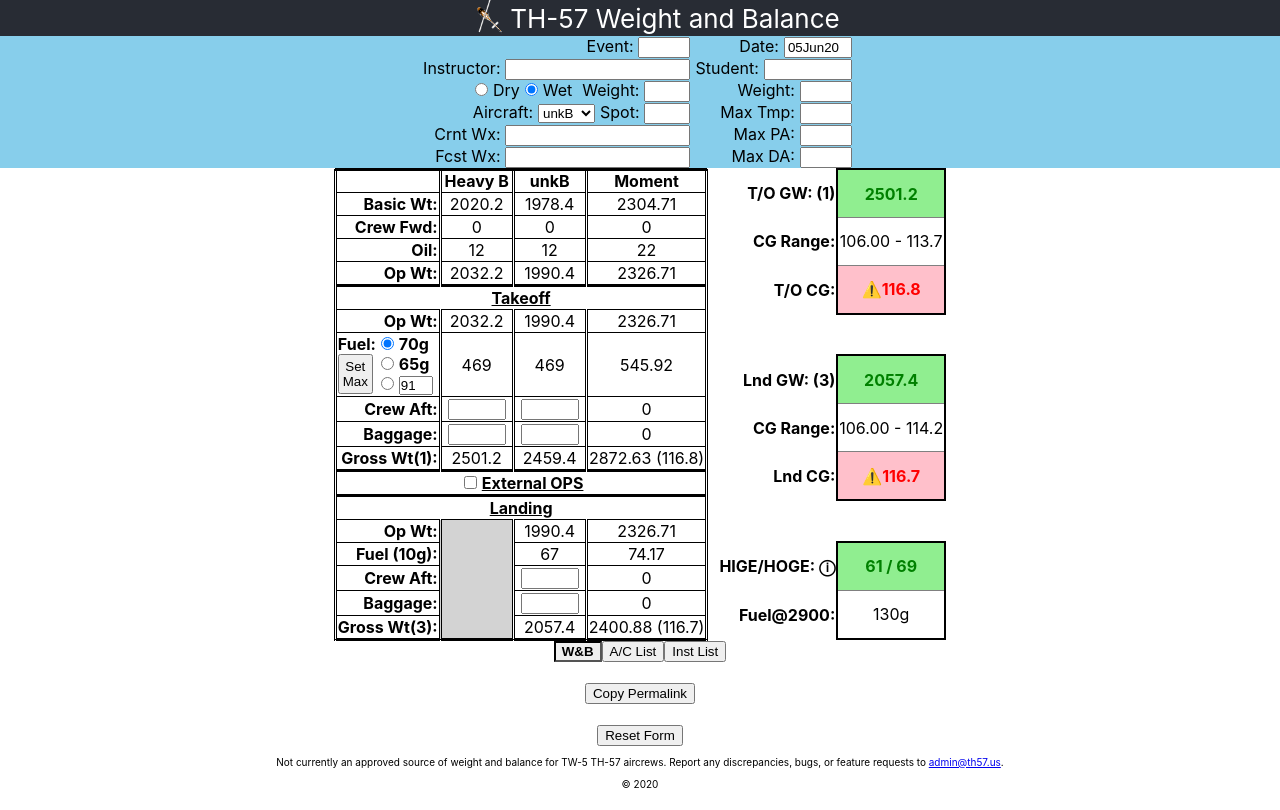
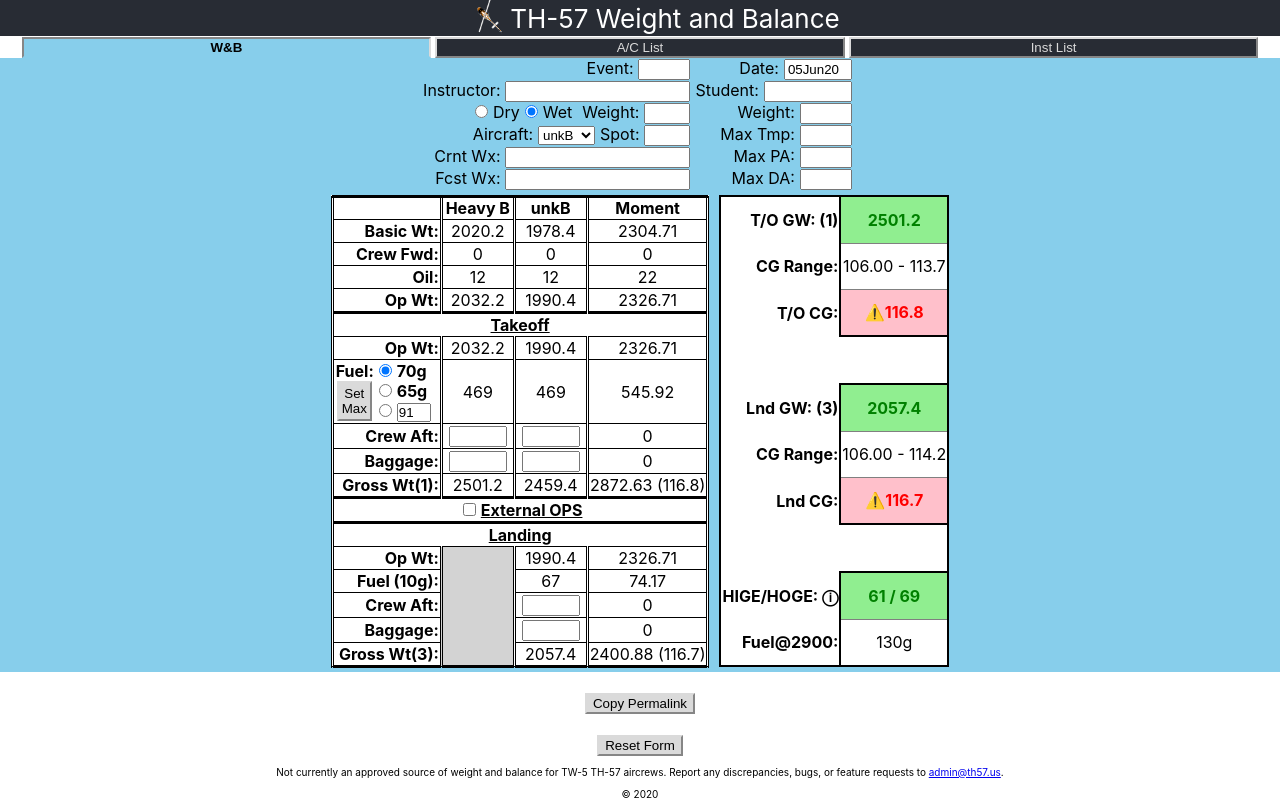
Before and after one commit to began91/th57, a React (Create React App) app: page / in a window 1280 px wide. Built offline with nearby package versions, Linux system fonts and the light colour scheme.

Commit message:
Change view buttons to tabs and format background

```diff
--- a/src/App.css
+++ b/src/App.css
@@ -49,6 +49,7 @@
   justify-content: center;
   font-size: calc(10px + 2vmin);
   color: white;
+  cursor: pointer;
 }
 
 .App-header span {
@@ -69,6 +70,10 @@
   }
 }
 
+.AC-view, .INST-view {
+  background-color: skyblue;
+}
+
 footer p {
   font-size: x-small;
 }
@@ -81,3 +86,16 @@ footer p {
 .url {
   display: none;
 }
+
+button {
+  display: inline-block;
+  border-radius: 0;
+  margin: 0 2px;
+  text-decoration: none;
+  text-align: center;
+  cursor: pointer;
+  -webkit-appearance: none;
+  -moz-appearance: none;
+  background-color: #dadada;
+  border: 2px outset #dadada;
+}
--- a/src/App.js
+++ b/src/App.js
@@ -3,10 +3,11 @@ import { connect } from 'react-redux';
 import { setValue, setURL, resetState } from './actions/Actions';
 import { CopyToClipboard } from 'react-copy-to-clipboard';
 import './App.css';
-import Form from './components/Form.js';
-import Results from './components/Results.js';
-import AircraftView from './components/AircraftView.js';
-import InstructorView from './components/InstructorView.js';
+import Form from './components/Form';
+import Results from './components/Results';
+import AircraftView from './components/AircraftView';
+import InstructorView from './components/InstructorView';
+import ViewButtons from './components/ViewButtons';
 import { presets } from './helpers/initialState';
 
 //console.log(window.location.search);
@@ -17,7 +18,7 @@ class App extends React.Component {
   constructor(props) {
     super(props);
 
-    const fnsToBind=['handleViewChange','updatePermalink','resetForm'];
+    const fnsToBind=['handleViewChange','updatePermalink','resetForm','setViewWB'];
     fnsToBind.forEach(fn => {
         this[fn] = this[fn].bind(this);
       }
@@ -26,6 +27,10 @@ class App extends React.Component {
 
   handleViewChange(e) {
     this.props.setValue('view', e.target.value);
+  }
+
+  setViewWB(e) {
+    this.props.setValue('view', 'WB');
   }
 
   updatePermalink() {
@@ -62,21 +67,17 @@ class App extends React.Component {
           {'.WB-view, .AC-view, .INST-view {display:none;}'}
           {'.'+this.props.app.view + '-view {display:block;}'}
         </style>
-        <header className="App-header">
+        <header className="App-header" onClick={this.setViewWB}>
           <div className="logo-holder">
             <img src={require('./images/helo.png')} alt="" className="helo" />
             <img src={require('./images/rotor.png')} alt="" className="rotor App-logo" />
           </div>
           <span>TH-57 Weight and Balance</span>
         </header>
+        <ViewButtons/>
         <div className="WB-view">
           <Form/>
           <Results/>
-        </div>
-        <div className="change-display AC-view INST-view">
-          <button className={this.props.app.view === "WB" ? 'selected' : ''} value="WB" onClick={this.handleViewChange}>W&amp;B</button>
-          <button className={this.props.app.view === "AC" ? 'selected' : ''} value="AC" onClick={this.handleViewChange}>A/C List</button>
-          <button className={this.props.app.view === "INST" ? 'selected' : ''} value="INST" onClick={this.handleViewChange}>Inst List</button>
         </div>
         <div className="AC-view">
           <AircraftView />
@@ -84,11 +85,7 @@ class App extends React.Component {
         <div className="INST-view">
           <InstructorView />
         </div>
-        <div className="change-display">
-          <button className={this.props.app.view === "WB" ? 'selected' : ''} value="WB" onClick={this.handleViewChange}>W&amp;B</button>
-          <button className={this.props.app.view === "AC" ? 'selected' : ''} value="AC" onClick={this.handleViewChange}>A/C List</button>
-          <button className={this.props.app.view === "INST" ? 'selected' : ''} value="INST" onClick={this.handleViewChange}>Inst List</button>
-        </div>
+
         <br/>
         <CopyToClipboard className="permalink" text={this.props.url}>
           <button>Copy Permalink</button>
--- a/src/components/Results.css
+++ b/src/components/Results.css
@@ -2,12 +2,14 @@
     display: flex;
     justify-content: center;
     flex-wrap: wrap;
+    background-color: skyblue;
 }
 
 table {
     max-width: 500px;
     border-collapse: collapse;
-    margin: 0 5px;
+    margin: 5px 5px;
+    background-color: white;
 }
 
 th, td {
@@ -17,7 +19,7 @@ th, td {
 }
 
 tr.no-borders th, tr.no-borders td {
-    border: 0px solid white;
+    border: none;
 }
 
 tr.no-borders td {
@@ -25,6 +27,15 @@ tr.no-borders td {
     border-left: 2px solid black;
     border-right: 2px solid black;
     text-align: auto;
+}
+
+.bottom-row {
+    border-bottom: 2px solid black;
+}
+
+tbody.second-table {
+    border: 2px solid black;
+
 }
 
 tr.no-borders td.light-underline {
@@ -67,7 +78,7 @@ tr.no-borders td.heavy-top {
 
 .fuel-radio {
     display: block;
-    min-width: 57px;
+    min-width: 65px;
 }
 
 label.fuel-radio span {
--- a/src/components/Results.js
+++ b/src/components/Results.js
@@ -327,17 +327,17 @@ class Results extends React.Component {
                         <td><input type="number" pattern="[0-9]*" className="baggage" value={this.props.baggage} onChange={this.handleInput} /></td>
                         <td>{Math.round(result.baggage * result.bagArm*100)/100}</td>
                     </tr>
-                    <tr>
+                    <tr className="bottom-row">
                         <th className="row-head">Gross Wt(3):</th>
                         <td className="col2 gray"></td>
                         <td>{result.lndWt.toFixed(1)}</td>
                         <td>{result.lndMoment.toFixed(2)} ({result.lndArm.toFixed(1)})</td>
                     </tr>
-                    <tr className="heading"></tr>
+                    <tr className="heading bottom-row"></tr>
                     </tbody>
                     </table>
                     <table>
-                    <tbody>
+                    <tbody className="second-table">
                     <tr className="no-borders">
                         <th className="row-head">T/O GW: ({result.heavier})</th>
                         <td colSpan="0" className={(result.highGW > 3200 ? 'err' : 'good')+ ' light-underline heavy-top'}><span role="img" aria-label="warning">⚠️</span>{result.highGW.toFixed(1)}</td>
@@ -350,7 +350,7 @@ class Results extends React.Component {
                         <th className="row-head">T/O CG:</th>
                         <td colSpan="0" className={(result.maxTakeoffArm > result.cgHighTakeoff || result.maxTakeoffArm < result.cgLow) ? 'err' : 'good'}><span role="img" aria-label="warning">⚠️</span>{result.maxTakeoffArm.toFixed(1)}</td>
                     </tr>
-                    <br/>
+                    <tr className="no-borders"><th colSpan="2"><br/></th></tr>
                     <tr className="no-borders">
                         <th className="row-head">Lnd GW: (3)</th>
                         <td colSpan="0" className={(result.lndWt > 3200 ? 'err' : 'good')+ ' light-underline heavy-top'}><span role="img" aria-label="warning">⚠️</span>{result.lndWt.toFixed(1)}</td>
@@ -363,7 +363,7 @@ class Results extends React.Component {
                         <th className="row-head">Lnd CG:</th>
                         <td colSpan="0" className={(result.lndArm > result.cgHighLand || result.lndArm < result.cgLow) ? 'err' : 'good'}><span role="img" aria-label="warning">⚠️</span>{result.lndArm.toFixed(1)}</td>
                     </tr>
-                    <br/>
+                    <tr className="no-borders"><th colSpan="2"><br/></th></tr>
                     <tr className="no-borders">
                         <th className="row-head"><div id="torque-i">
                         HIGE/HOGE:
--- /dev/null
+++ b/src/components/ViewButtons.css
@@ -0,0 +1,11 @@
+div.change-display button {
+    background-color: #282c34;
+    width: 32%;
+    color: #dadada;
+}
+
+div.change-display button.selected {
+    background-color: skyblue;
+    border-bottom: 2px solid skyblue;
+    color: black;
+}
--- /dev/null
+++ b/src/components/ViewButtons.js
@@ -0,0 +1,32 @@
+import React from 'react';
+import { connect } from 'react-redux';
+import './ViewButtons.css';
+import {setValue} from '../actions/Actions';
+
+
+class ViewButtons extends React.Component {
+    constructor(props) {
+        super(props);
+        this.handleViewChange = this.handleViewChange.bind(this);
+    }
+
+    handleViewChange(e) {
+        this.props.setValue('view',e.target.value);
+    }
+// AC-view INST-view
+    render() {
+        return (
+            <div className="change-display">
+                <button className={this.props.view === "WB" ? 'selected' : ''} value="WB" onClick={this.handleViewChange}>W&amp;B</button>
+                <button className={this.props.view === "AC" ? 'selected' : ''} value="AC" onClick={this.handleViewChange}>A/C List</button>
+                <button className={this.props.view === "INST" ? 'selected' : ''} value="INST" onClick={this.handleViewChange}>Inst List</button>
+            </div>
+        );
+    }
+}
+
+const mapStateToProps = state => ({
+    view: state.app.view
+});
+
+export default connect(mapStateToProps, {setValue})(ViewButtons);
```
